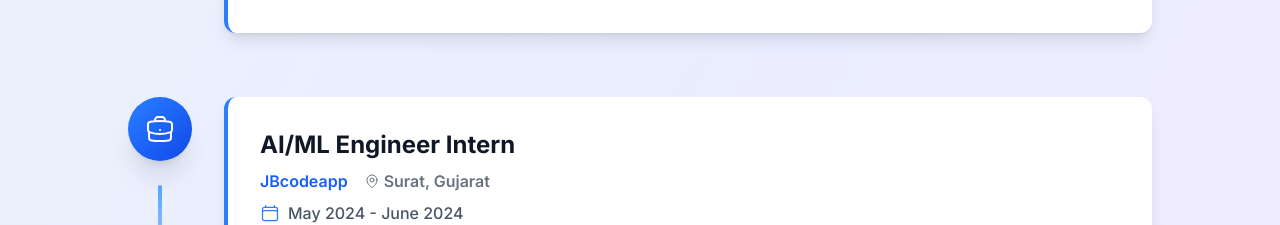
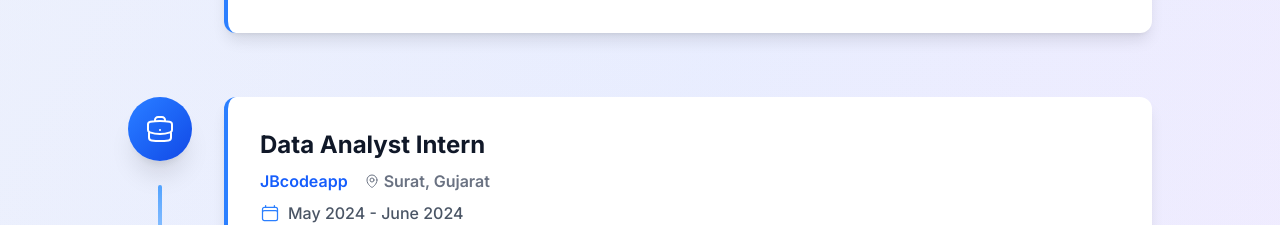
Before and after one commit to NI3singh/Portfolio, a React (Vite) app: page / in a window 1280 px wide. Shown: the part 2042-2267 px from the top of the page. Built offline with nearby package versions, Linux system fonts and the light colour scheme.

Commit message:
Update Experience.tsx

```diff
--- a/src/components/Experience.tsx
+++ b/src/components/Experience.tsx
@@ -49,7 +49,7 @@ const ExperienceEducationSection: React.FC = () => {
     },
     {
       id: 2,
-      title: 'AI/ML Engineer Intern',
+      title: 'Data Analyst Intern',
       company: 'JBcodeapp',
       location: 'Surat, Gujarat',
       duration: 'May 2024 - June 2024',
```
